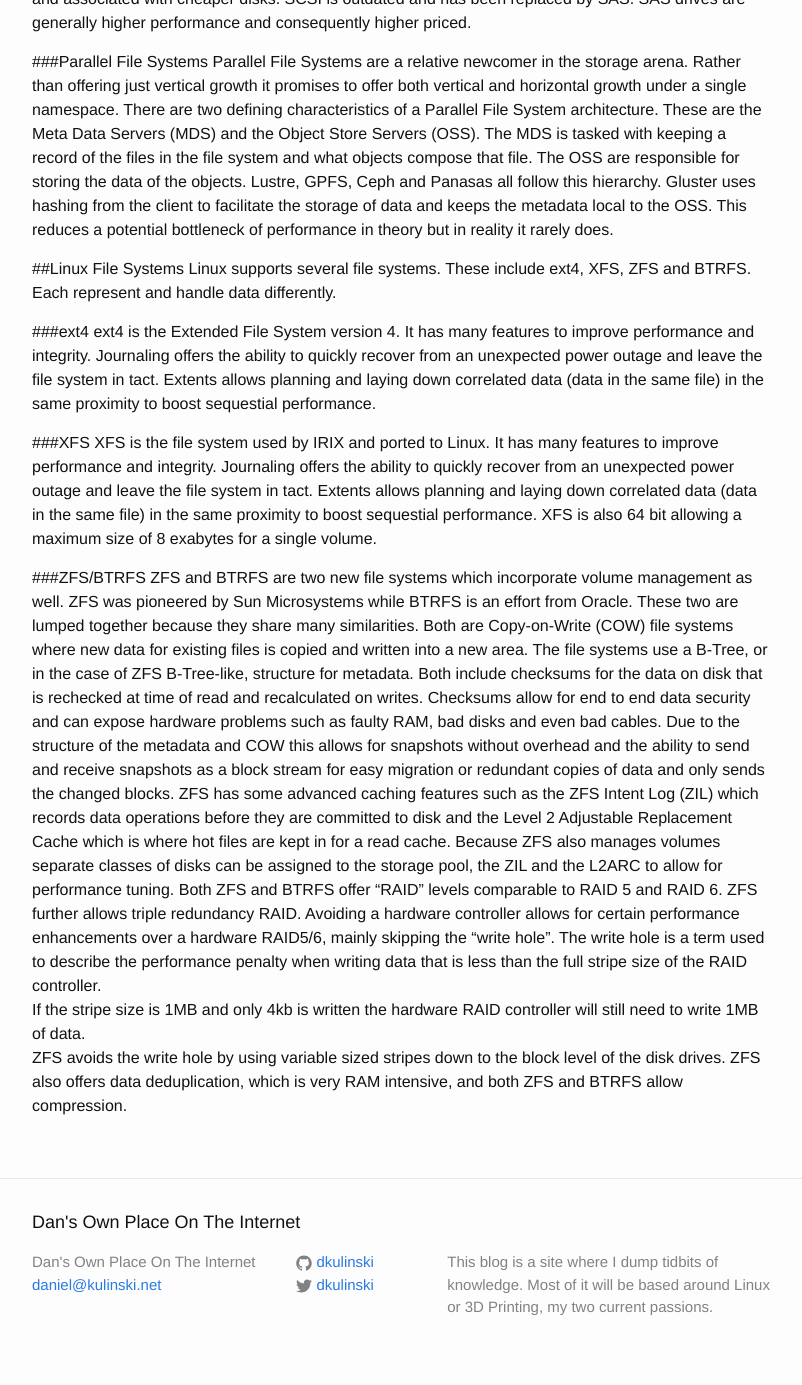
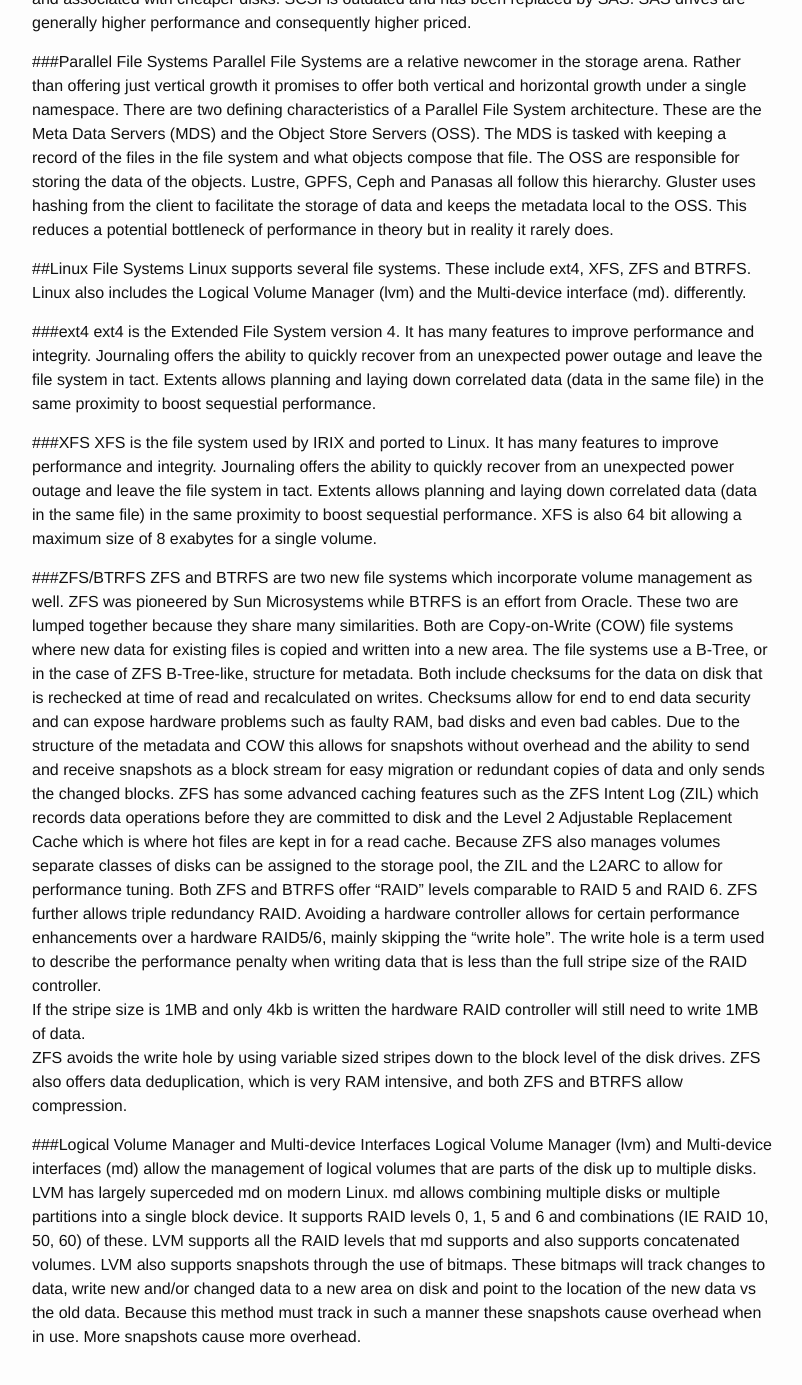
Before and after one commit to dkulinski/nonhazardo.us, a Jekyll site: the page built from _posts/2016-03-07-storage-knowledge.markdown, in a window 1280 px wide and 1400 px high, scrolled down 1047 px. Shown: the top 1385 px of the window, without its empty margins (238-1040 px from the left). Built offline with Jekyll 4.4.1, drawn with Linux system fonts in a browser that asks for light colours.

Commit message:
Added LVM/md section

```diff
--- a/_posts/2016-03-07-storage-knowledge.markdown
+++ b/_posts/2016-03-07-storage-knowledge.markdown
@@ -59,7 +59,8 @@ metadata local to the OSS.  This reduces a potential bottleneck of performance i
 does.
 
 ##Linux File Systems
-Linux supports several file systems.  These include ext4, XFS, ZFS and BTRFS.  Each represent and handle data
+Linux supports several file systems.  These include ext4, XFS, ZFS and BTRFS. Linux also includes the Logical
+Volume Manager (lvm) and the Multi-device interface (md).
 differently.
 
 ###ext4
@@ -93,3 +94,13 @@ to describe the performance penalty when writing data that is less than the full
 If the stripe size is 1MB and only 4kb is written the hardware RAID controller will still need to write 1MB of data.
 ZFS avoids the write hole by using variable sized stripes down to the block level of the disk drives.  ZFS also offers
 data deduplication, which is very RAM intensive, and both ZFS and BTRFS allow compression.
+
+###Logical Volume Manager and Multi-device Interfaces
+Logical Volume Manager (lvm) and Multi-device interfaces (md) allow the management of logical volumes that
+are parts of the disk up to multiple disks.  LVM has largely superceded md on modern Linux.  md allows
+combining multiple disks or multiple partitions into a single block device.  It supports RAID levels 0, 1, 5 and 6 and
+combinations (IE RAID 10, 50, 60) of these.  LVM supports all the RAID levels that md supports and also supports
+concatenated volumes.  LVM also supports snapshots through the use of bitmaps.  These bitmaps will track changes to data,
+write new and/or changed data to a new area on disk and point to the location of the new data vs the old data.  Because
+this method must track in such a manner these snapshots cause overhead when in use.  More snapshots cause more
+overhead.
```
